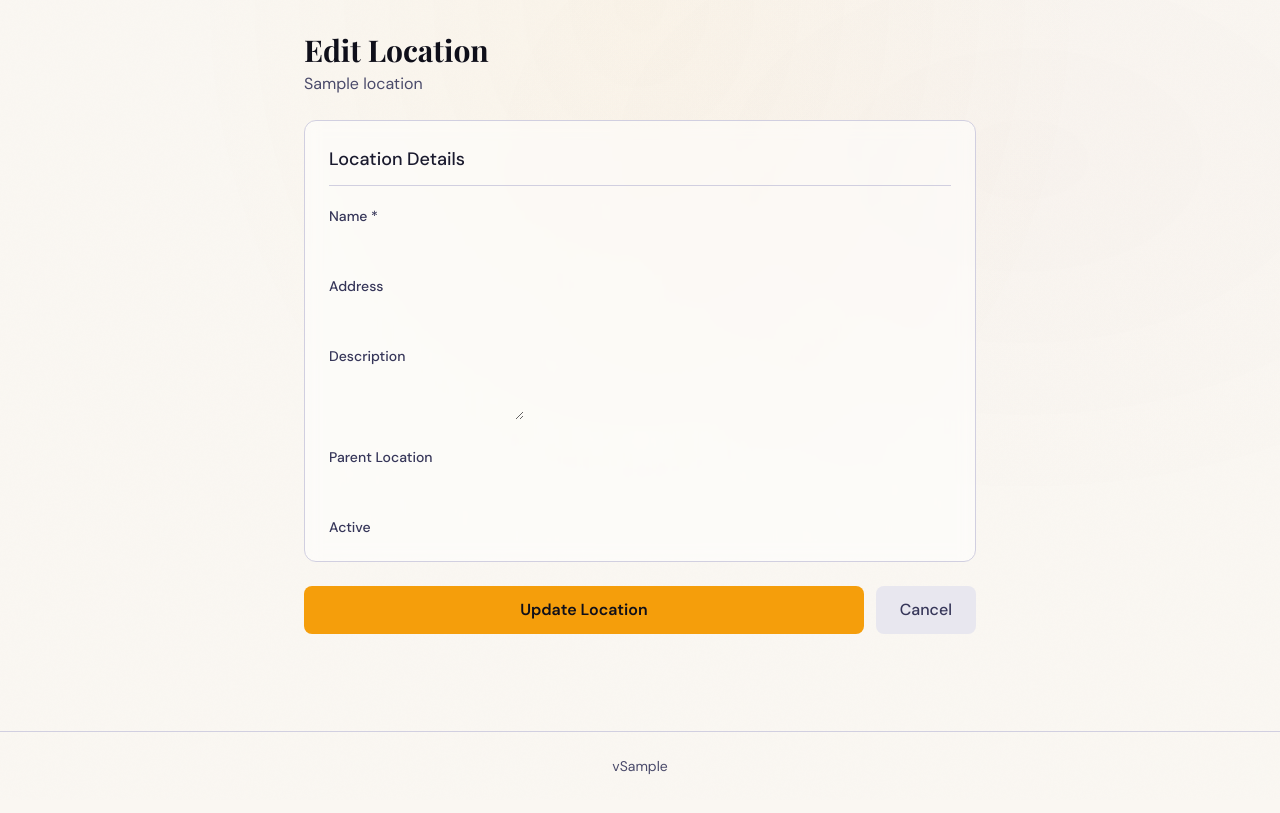
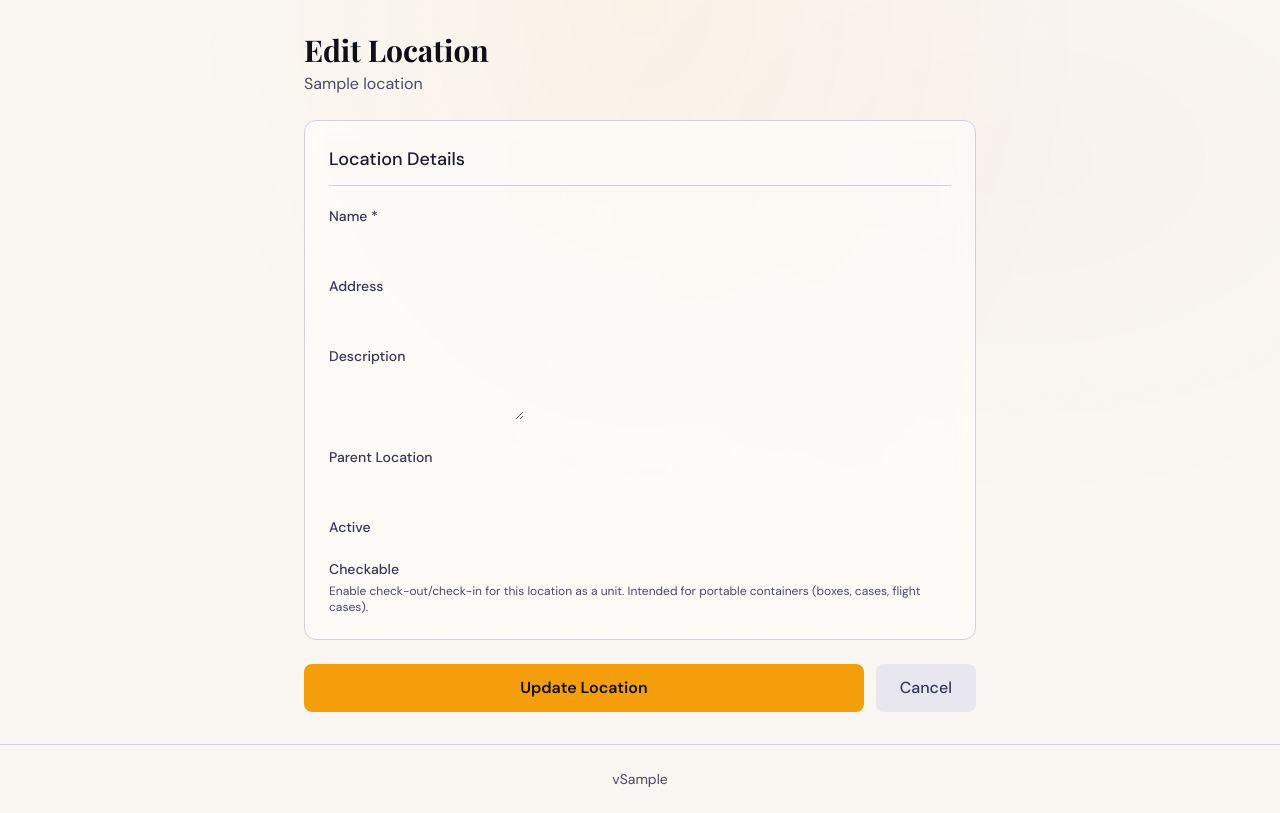
Before and after one commit to realworldtech/props, a Django app: template src/templates/assets/location_form.html in a window 1280 px wide. Before the commit the page ends 775 px from the top, so only its background shows below. Run offline with Django 5.2, Linux system fonts and the light colour scheme; the template is opened without the code that fills it: most values are stand-ins (such as "Sample title", 1, 10 or a date in 2020); form fields are guessed from the names that the template uses; style sheets or scripts are compiled from the project's sources; parts of the project's set-up code (start-up, migrations or seed data) failed here and were passed over.

Commit message:
fix: expose is_checkable checkbox on location edit form
The is_checkable field was defined in LocationForm but never
rendered in the template, making location checkout impossible
to enable through the UI. Add the checkbox with a help text
explaining its purpose (portable containers, not rooms).

Co-Authored-By: Claude Opus 4.6 <noreply@anthropic.com>

```diff
--- a/src/templates/assets/location_form.html
+++ b/src/templates/assets/location_form.html
@@ -54,6 +54,14 @@
                 {{ form.is_active }}
                 <label for="{{ form.is_active.id_for_label }}" class="text-sm font-medium text-stage-600 dark:text-cream/70">Active</label>
             </div>
+
+            <div class="flex items-center gap-3">
+                {{ form.is_checkable }}
+                <div>
+                    <label for="{{ form.is_checkable.id_for_label }}" class="text-sm font-medium text-stage-600 dark:text-cream/70">Checkable</label>
+                    <p class="text-xs text-stage-500 dark:text-cream/40 mt-0.5">Enable check-out/check-in for this location as a unit. Intended for portable containers (boxes, cases, flight cases).</p>
+                </div>
+            </div>
         </div>
 
         <div class="flex gap-3">
```
